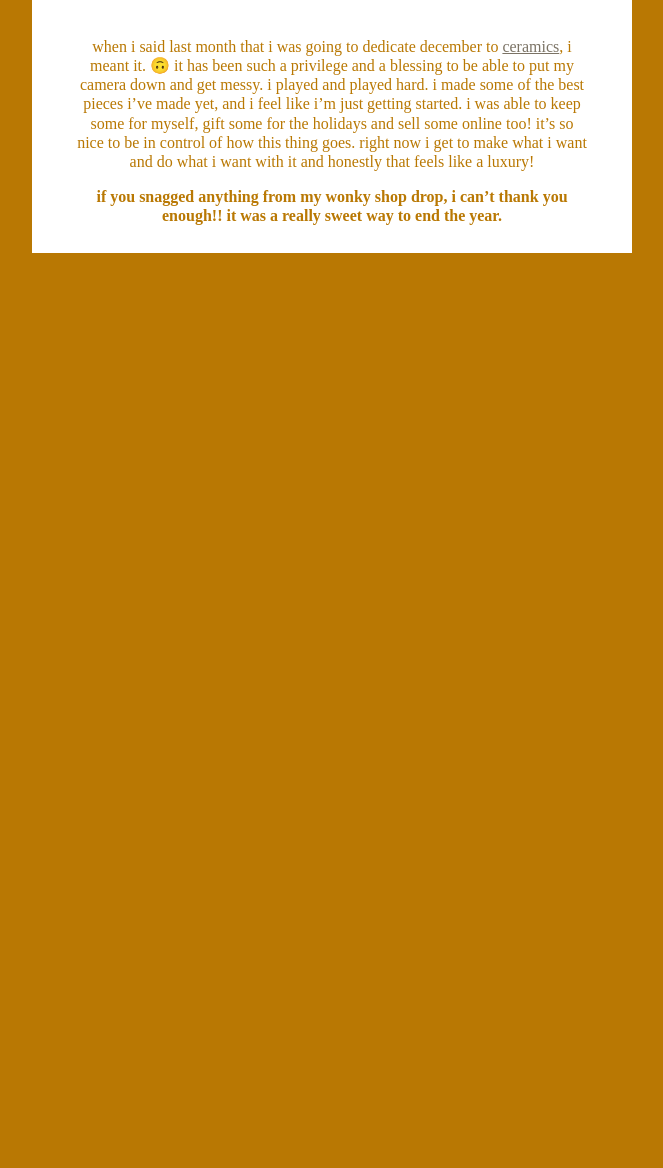
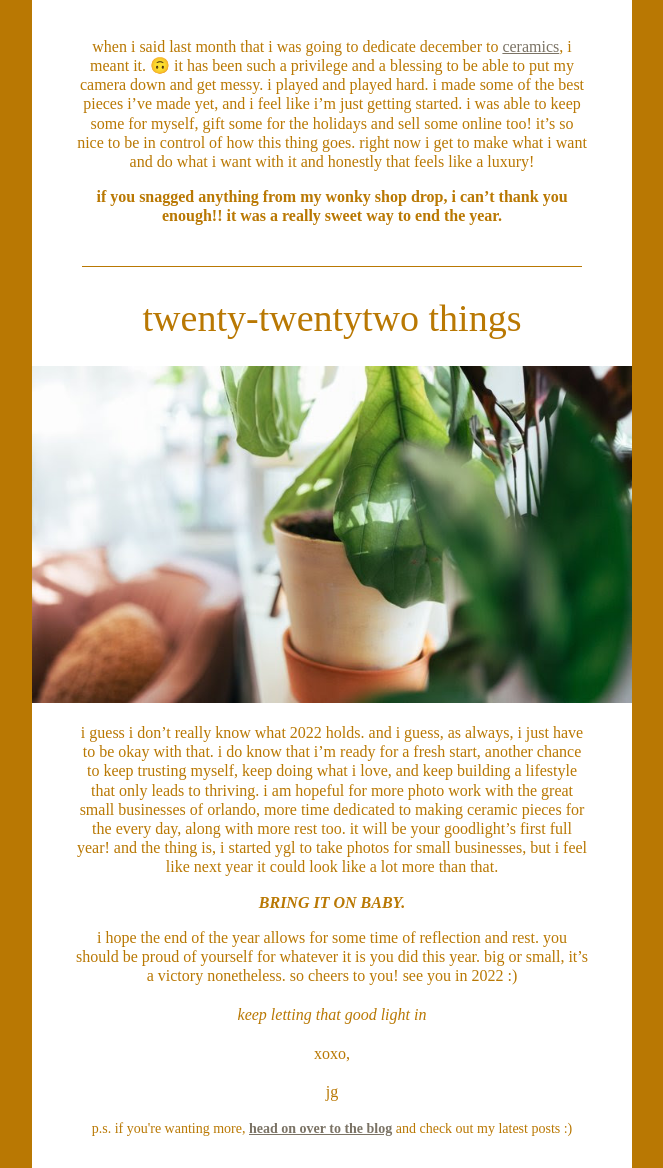
Before and after one commit to bobgtm/goodlightEmail, a plain HTML site: page index.html in a window 1280 px wide. Shown: the part 2171-3339 px from the top of the page, without its empty margins (308-971 px from the left). Before the commit the page ends 2424 px from the top, so only its background shows below. Drawn offline with Linux system fonts and the light colour scheme.

Commit message:
started and finsihed 2022 section; added image and copy content

```diff
--- a/index.html
+++ b/index.html
@@ -352,6 +352,7 @@
                   </table>
                   <!-- Images End-->
 
+
                   <table
                   width="100%"
                   cellspacing="0"
@@ -383,7 +384,83 @@
 
                </td>
             </tr>
-            <!-- Row End: -->
+            <!-- Row End: december things-->
+
+            <!-- 2022 Start -->
+            <tr>
+               <td>
+                  <span align="center" style="background-color: #b97803; width: 500px; max-width: 100%; height: 1px; display: inline-block; margin: 0 50px; "></span>
+                  <!-- header Start -->
+                  <table
+                  width="100%"
+                  cellspacing="0"
+                  cellpadding="0"
+                  border="0"
+                  align="center"
+                  style="margin: 0; padding: 0;"
+                  >
+                  <tr>
+                     <td align="center">
+                        <h1 style="font-size: 38px; font-weight: 300; color: #b97803;">twenty-twentytwo things</h1>
+                     </td>
+                  </tr>
+                  </table>
+                  <!-- header end -->
+
+                  <!-- Plant Image Start -->
+                  <table
+                  width="100%"
+                  cellspacing="0"
+                  cellpadding="0"
+                  border="0"
+                  align="center"
+                  style="margin: 0; padding: 0 0 20px 0"
+                  >
+                  <tr>
+                     <td width="100%" align="center" cellspacing="0" cellpadding="0" style="margin: 0; padding: 0">
+                        <img style="display: block; width: 600px; margin: 0; padding: 0; border: 0;" src="/assets/images/plants.jpg" alt="">
+                     </td>
+                  </tr>
+                  </table>
+                  <!-- Plant Image End-->
+
+
+                  <table
+                  width="100%"
+                  cellspacing="0"
+                  cellpadding="0"
+                  border="0"
+                  align="center"
+                  style="margin:0;"
+                  >
+                  <tr>
+                     <td style="margin: 0px;
+                     overflow-wrap: break-word;
+                     word-break: break-word;
+                     padding-top: 0px;
+                     padding-right: 44px;
+                     padding-bottom: 11px;
+                     padding-left: 44px;
+                     color: #b97803;
+                     background-color: transparent;
+                     text-align: center;
+                     font-size: 16px;
+                     margin: 0;">
+                        <p style="margin: 0; padding-top: 0; font-size: 16px; font-weight: semi-bold; line-height: 1.2;">
+                           i guess i don’t really know what 2022 holds. and i guess, as always, i just have to be okay with that. i do know that i’m ready for a fresh start, another chance to keep trusting myself, keep doing what i love, and keep building a lifestyle that only leads to thriving. i am hopeful for more photo work with the great small businesses of orlando, more time dedicated to making ceramic pieces for the every day, along with more rest too. it will be your goodlight’s first full year! and the thing is, i started ygl to take photos for small businesses, but i feel like next year it could look like a lot more than that.
+                        </p>
+                        <p style="font-size: 16px; font-weight: bold; line-height: 1.2; text-transform: uppercase;"><em>BRING IT ON BABY.</em></p>
+                        <p style="margin: 0; padding-top: 0; font-size: 16px; font-weight: semi-bold; line-height: 1.2;">i hope the end of the year allows for some time of reflection and rest. you should be proud of yourself for whatever it is you did this year. big or small, it’s a victory nonetheless. so cheers to you! see you in 2022 :)</p>
+                        <p style="margin: 20px 0; padding-top: 0; font-size: 16px; font-weight: semi-bold; line-height: 1.2; font-style: italic;">keep letting that good light in</p>
+                        <span style="display: block; margin: 0 0 20px">xoxo,</span><span style="display: block;">jg</span>
+                        <p style="margin: 20px 0; padding-top: 0; font-size: 14px; font-weight: semi-bold; line-height: 1.2; ">p.s. if you're wanting more, <a href="https://www.yourgoodlight.com/bts?ss_source=sscampaigns&ss_campaign_id=61c38dc202fd746f594eaf8e&ss_email_id=61cf1b1d817f827c18d5dcb6&ss_campaign_name=what+a+year%2C+right%3F&ss_campaign_sent_date=2021-12-31T15%3A01%3A58Z" target="_blank" style="color: #7b7365 !important; font-weight: bold;">head on over to the blog</a> and check out my latest posts :)</p>
+                     </td>
+                  </tr>
+                  </table>
+
+               </td>
+            </tr>
+            <!-- 2022 End-->
 
           </table>
           <!-- Container End -->
```
